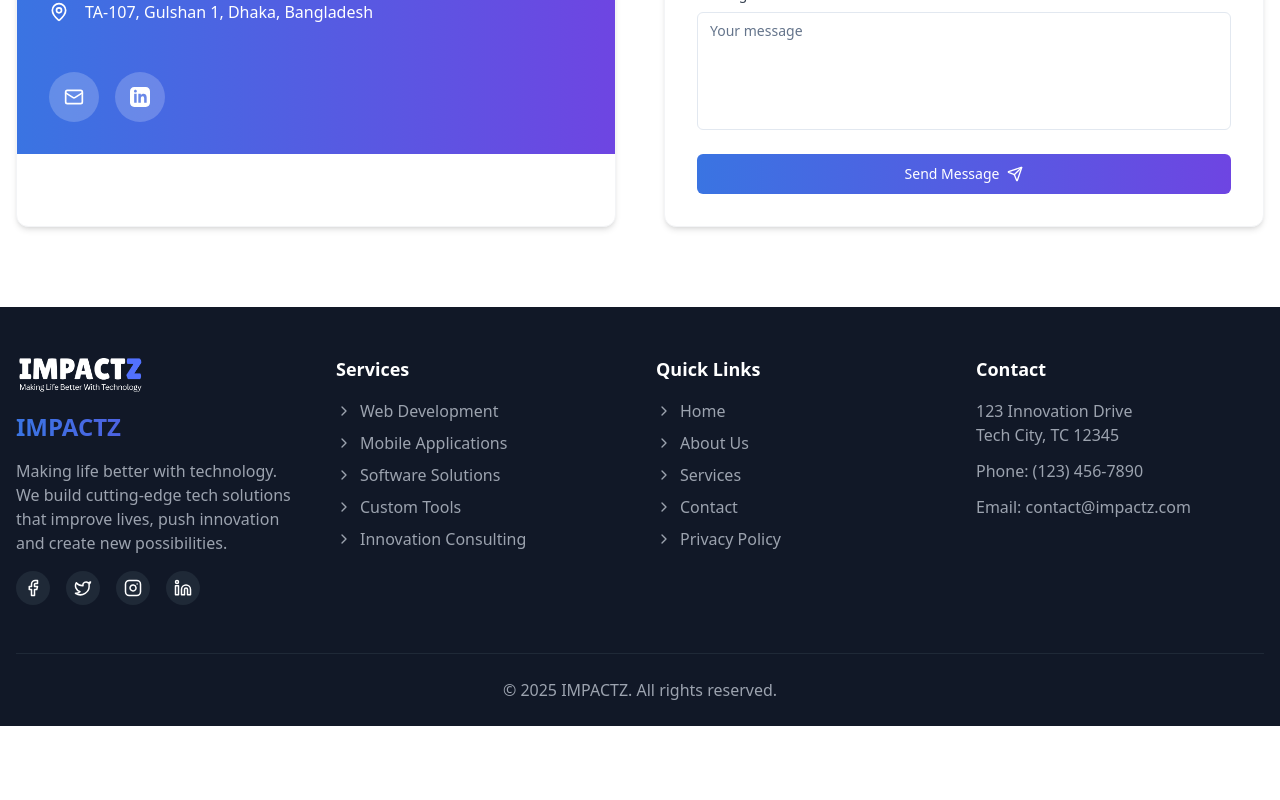
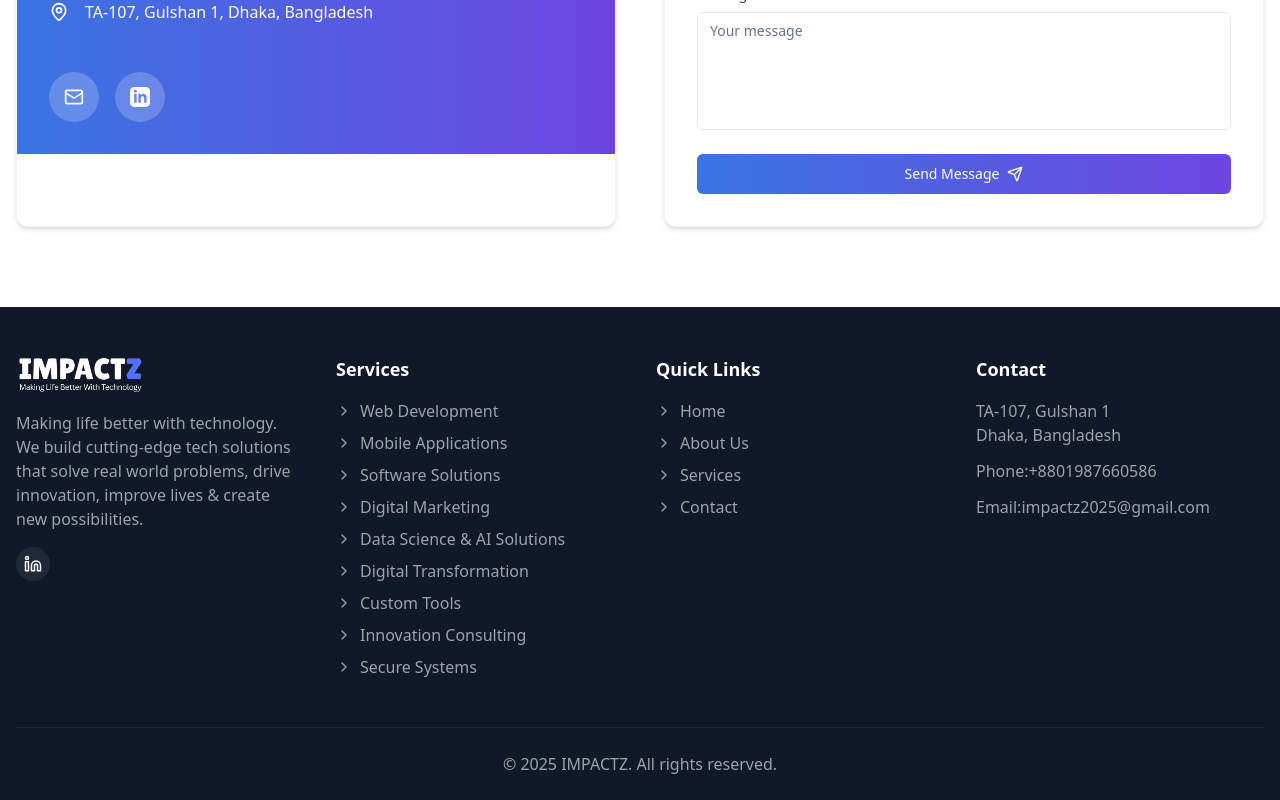
Before and after one commit to TasnimulHassan02/IMPACTZ-Website, a React (Vite) app: page / in a window 1280 px wide. Shown: the part 3141-3941 px from the top of the page. Before the commit the page ends 3867 px from the top, so only its background shows below. Built offline with nearby package versions, Linux system fonts and the light colour scheme.

Commit message:
Update Footer.tsx

```diff
--- a/src/components/Footer.tsx
+++ b/src/components/Footer.tsx
@@ -13,24 +13,12 @@ const Footer: React.FC = () => {
               target.src = 'https://placehold.co/200x80?text=IMPACTZ';
             }} src="/lovable-uploads/06e0bc99-910c-4f31-9e34-2dd5e215d6c4.png" className="h-10 mr-3" />
             </div>
-            <h3 className="text-2xl font-bold bg-gradient-to-r from-brand-blue to-brand-purple bg-clip-text text-transparent mb-4">
-              IMPACTZ
-            </h3>
             <p className="text-gray-400 mb-4">
-              Making life better with technology. We build cutting-edge tech solutions that improve lives,
-              push innovation and create new possibilities.
+              Making life better with technology. We build cutting-edge tech solutions that
+              solve real world problems, drive innovation, improve lives & create new possibilities.
             </p>
             <div className="flex space-x-4">
-              <a href="#" className="bg-gray-800 hover:bg-brand-blue transition-colors p-2 rounded-full">
-                <Facebook size={18} />
-              </a>
-              <a href="#" className="bg-gray-800 hover:bg-brand-blue transition-colors p-2 rounded-full">
-                <Twitter size={18} />
-              </a>
-              <a href="#" className="bg-gray-800 hover:bg-brand-blue transition-colors p-2 rounded-full">
-                <Instagram size={18} />
-              </a>
-              <a href="#" className="bg-gray-800 hover:bg-brand-blue transition-colors p-2 rounded-full">
+              <a href="https://www.linkedin.com/company/impactz2025/?viewAsMember=true" target="_blank" className="bg-gray-800 hover:bg-brand-blue transition-colors p-2 rounded-full">
                 <Linkedin size={18} />
               </a>
             </div>
@@ -56,12 +44,32 @@ const Footer: React.FC = () => {
               </li>
               <li>
                 <a href="#" className="text-gray-400 hover:text-white flex items-center">
+                  <ChevronRight size={16} className="mr-2" /> Digital Marketing
+                </a>
+              </li>
+              <li>
+                <a href="#" className="text-gray-400 hover:text-white flex items-center">
+                  <ChevronRight size={16} className="mr-2" /> Data Science & AI Solutions
+                </a>
+              </li>
+              <li>
+                <a href="#" className="text-gray-400 hover:text-white flex items-center">
+                  <ChevronRight size={16} className="mr-2" /> Digital Transformation
+                </a>
+              </li>
+              <li>
+                <a href="#" className="text-gray-400 hover:text-white flex items-center">
                   <ChevronRight size={16} className="mr-2" /> Custom Tools
                 </a>
               </li>
               <li>
                 <a href="#" className="text-gray-400 hover:text-white flex items-center">
                   <ChevronRight size={16} className="mr-2" /> Innovation Consulting
+                </a>
+              </li>
+              <li>
+                <a href="#" className="text-gray-400 hover:text-white flex items-center">
+                  <ChevronRight size={16} className="mr-2" /> Secure Systems
                 </a>
               </li>
             </ul>
@@ -90,11 +98,6 @@ const Footer: React.FC = () => {
                   <ChevronRight size={16} className="mr-2" /> Contact
                 </a>
               </li>
-              <li>
-                <a href="#" className="text-gray-400 hover:text-white flex items-center">
-                  <ChevronRight size={16} className="mr-2" /> Privacy Policy
-                </a>
-              </li>
             </ul>
           </div>
 
@@ -102,14 +105,14 @@ const Footer: React.FC = () => {
             <h4 className="text-lg font-semibold mb-4">Contact</h4>
             <ul className="space-y-3 text-gray-400">
               <li>
-                <p>123 Innovation Drive</p>
-                <p>Tech City, TC 12345</p>
+                <p>TA-107, Gulshan 1</p>
+                <p>Dhaka, Bangladesh</p>
               </li>
               <li>
-                <p>Phone: (123) 456-7890</p>
+                <p>Phone:+8801987660586</p>
               </li>
               <li>
-                <p>Email: contact@impactz.com</p>
+                <p>Email:impactz2025@gmail.com</p>
               </li>
             </ul>
           </div>
```
